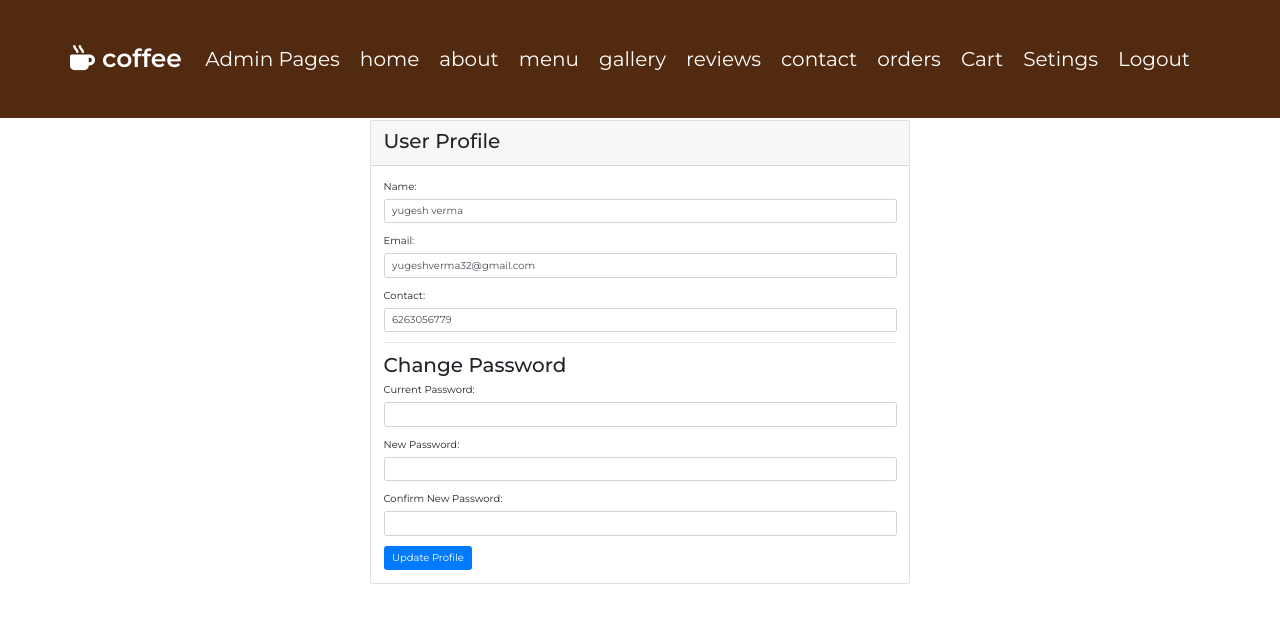
After one commit to ahmedKhlif/coffe-house, a PHP site: page /profile.php in a window 1280 px wide. The commit adds this page. Shown: the top 623 px of the page. Run offline with PHP 8.4, Linux system fonts and the light colour scheme; a user stored in the database is signed in; data comes from the database, SQL or seed files in the repository.

Commit message:
update ya s7bii

```diff
--- a/admin/header.php
+++ b/admin/header.php
@@ -11,6 +11,7 @@
             <?php
                if(isset($_SESSION['email'])){
             ?>
+            <a href="../profile.php"><span class="glyphicon glyphicon-log-out"></span> Setings</a>
             <a href="../logout.php"><span class="glyphicon glyphicon-log-out"></span> Logout</a>
             <?php
                }
--- a/details.php
+++ b/details.php
@@ -83,6 +83,12 @@
         <?php
         require 'header.php';
         ?>
+        <br>
+  <br>
+  <br>
+  <br>
+  <br>
+  <br>
         <div class="container mt-5 custom-margin-top">
             <h2>User Details</h2>
             <hr>
--- a/header.php
+++ b/header.php
@@ -19,10 +19,12 @@
             <?php
             if(isset($_SESSION['email'])) {
             ?>
-            <a class="nav7" href="details.php">Setings</a>
+            <a class="nav7" href="details.php">orders</a>
 
                <a href="cart.php"><span class="glyphicon glyphicon-shopping-cart"></span> Cart</a>
+               <a href="profile.php"><span class="glyphicon glyphicon-log-out"></span>Setings</a>
                <a href="logout.php"><span class="glyphicon glyphicon-log-out"></span> Logout</a>
+
             <?php
             } else {
             ?>
--- a/login_submit.php
+++ b/login_submit.php
@@ -40,7 +40,7 @@ if (!preg_match($regex_email, $email)) {
             if ($_SESSION['role'] == 'admin') {
                 header("Location: /projaa/admin");
             } else {
-                header("Location: /projaa/index.php");
+                header("Location: /projaa/profile.php");
             }
             exit();
         }
--- /dev/null
+++ b/profile.php
@@ -0,0 +1,125 @@
+<?php
+require 'connection.php';
+session_start();
+
+// Ensure user is logged in
+if (!isset($_SESSION['id'])) {
+    header("Location: /projaa/login.php");
+    exit();
+}
+
+$user_id = $_SESSION['id'];
+$user_query = "SELECT * FROM users WHERE id='$user_id'";
+$user_result = mysqli_query($con, $user_query) or die(mysqli_error($con));
+$user = mysqli_fetch_assoc($user_result);
+
+// Display user details and options for modification
+?>
+
+<!DOCTYPE html>
+<html lang="en">
+<head>
+    <meta charset="UTF-8">
+    <meta name="viewport" content="width=device-width, initial-scale=1.0">
+    <title>User Profile</title>
+    <head>
+    <link rel="shortcut icon" href="images/coffee.png" />
+        <title>login form |</title>
+        <meta charset="UTF-8">
+        <meta name="viewport" content="width=device-width, initial-scale=1.0">
+        <!-- latest compiled and minified CSS -->        <!-- jquery library -->
+        <script type="text/javascript" src="bootstrap/js/jquery-3.2.1.min.js"></script>
+        <!-- Latest compiled and minified javascript -->
+        <script type="text/javascript" src="bootstrap/js/bootstrap.min.js"></script>
+        <!-- External CSS -->
+           <!-- font awesome cdn link  -->
+   <link rel="stylesheet" href="https://cdnjs.cloudflare.com/ajax/libs/font-awesome/5.15.4/css/all.min.css">
+
+<!-- bootstrap cdn link  -->
+<link rel="stylesheet" href="https://cdnjs.cloudflare.com/ajax/libs/bootstrap/4.6.1/css/bootstrap.min.css">
+
+<!-- custom css file link  -->
+<link rel="stylesheet" href="style.css">
+  <link rel="stylesheet" href="css/style.css" type="text/css">
+  <script defer src="script.js"></script>
+  <style>
+    header {
+      background-color:#512a10;
+
+    }
+    .home {
+
+  background: -webkit-gradient(linear, left top, left bottom, from(rgba(0, 0, 0, 0.7)), to(rgba(0, 0, 0, 0.7))), url(/images/home-bg.jpg) no-repeat;
+  background: linear-gradient(rgba(0, 0, 0, 0.7), rgba(0, 0, 0, 0.7)), url(images/home-bg.jpg) no-repeat;
+  background-size: cover;
+  background-position: center;
+  background-attachment: fixed;
+}
+
+  </style>
+    </head>
+    <body>
+        <div>
+            <?php
+                require 'header.php';
+            ?>
+</head>
+<body>
+  <br>
+  <br>
+  <br>
+  <br>
+  <br>
+  <br>
+    <div class="container mt-5">
+        <div class="row">
+            <div class="col-md-6 offset-md-3">
+                <div class="card">
+                    <div class="card-header">
+                        <h2>User Profile</h2>
+                    </div>
+                    <div class="card-body">
+                        <!-- Display user details -->
+                        <form method="post" action="update_profile.php">
+                            <div class="form-group">
+                                <label for="name">Name:</label>
+                                <input type="text" class="form-control" id="name" name="name" value="<?= $user['name'] ?>" required>
+                            </div>
+                            <div class="form-group">
+                                <label for="email">Email:</label>
+                                <input type="email" class="form-control" id="email" name="email" value="<?= $user['email'] ?>" required>
+                            </div>
+                            <div class="form-group">
+                                <label for="contact">Contact:</label>
+                                <input type="text" class="form-control" id="contact" name="contact" value="<?= $user['contact'] ?>" required>
+                            </div>
+
+                            <!-- Display change password section -->
+                            <hr>
+                            <h2>Change Password</h2>
+                            <div class="form-group">
+                                <label for="currentPassword">Current Password:</label>
+                                <input type="password" class="form-control" id="currentPassword" name="currentPassword" required>
+                            </div>
+                            <div class="form-group">
+                                <label for="newPassword">New Password:</label>
+                                <input type="password" class="form-control" id="newPassword" name="newPassword" required>
+                            </div>
+                            <div class="form-group">
+                                <label for="confirmPassword">Confirm New Password:</label>
+                                <input type="password" class="form-control" id="confirmPassword" name="confirmPassword" required>
+                            </div>
+
+                            <button type="submit" class="btn btn-primary">Update Profile</button>
+                        </form>
+                    </div>
+                </div>
+            </div>
+        </div>
+    </div>
+
+    <script src="https://code.jquery.com/jquery-3.5.1.slim.min.js"></script>
+    <script src="https://cdn.jsdelivr.net/npm/@popperjs/core@2.9.2/dist/umd/popper.min.js"></script>
+    <script src="https://stackpath.bootstrapcdn.com/bootstrap/4.5.2/js/bootstrap.min.js"></script>
+</body>
+</html>
```
Also changed, not shown: admin/users.php (+43 -5 lines), signup.php (+7 -7 lines), update_profile.php (added, +53 -0 lines), admin/images/menu-1.png (added), admin/images/menu-2.png (added), admin/images/menu-3.png (added), admin/images/menu-4.png (added), admin/images/menu-5.png (added), admin/images/menu-6.png (added).
